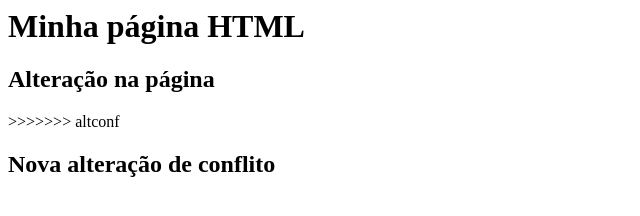
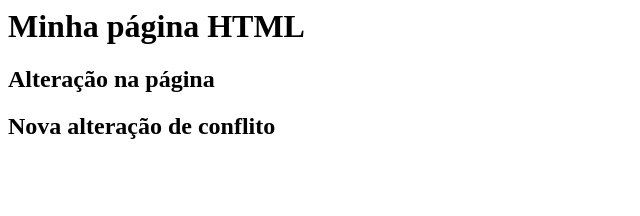
Before and after one commit to eurobsonrosa/gama-no-github, a plain HTML site: page index.html in a window 1280 px wide. Shown: the whole page, without its empty margins (0-640 px from the left). Drawn offline with Linux system fonts and the light colour scheme.

Commit message:
Conflito resolvido

```diff
--- a/index.html
+++ b/index.html
@@ -4,7 +4,6 @@
             Minha página HTML
         </h1>
         <h2>Alteração na página</h2>
->>>>>>> altconf
 <h2>Nova alteração de conflito</h2>
     </body>
 </html>
```
